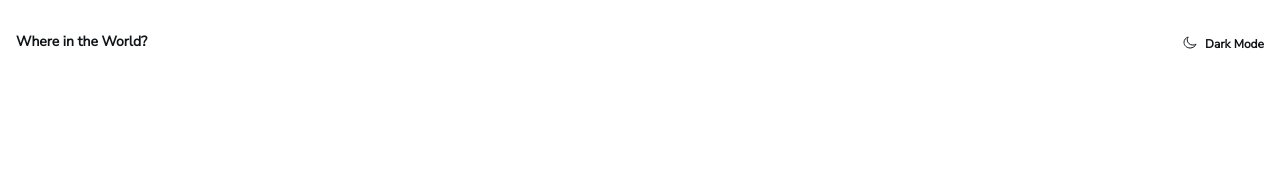
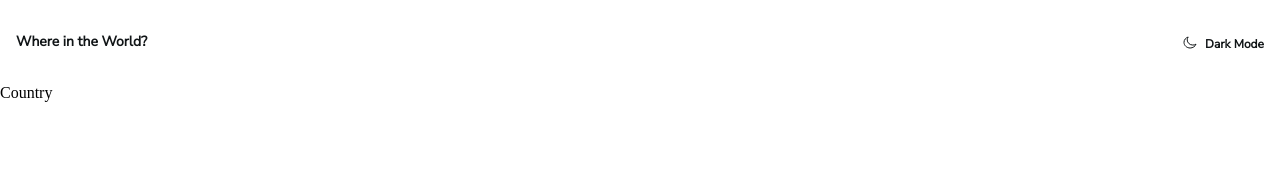
Before and after one commit to NSJTeo/rest-countries, a Vue app: page /country/1 in a window 1280 px wide. Shown: the top 174 px of the page. Built offline with nearby package versions, Linux system fonts and the light colour scheme; no server answers.

Commit message:
Add axios, set up Vue router and routes

```diff
--- a/package.json
+++ b/package.json
@@ -7,8 +7,10 @@
     "build": "vue-cli-service build"
   },
   "dependencies": {
+    "axios": "^0.27.2",
     "core-js": "^3.8.3",
     "vue": "^3.2.13",
+    "vue-router": "^4.0.15",
     "vuex": "^4.0.2"
   },
   "devDependencies": {
--- a/src/App.vue
+++ b/src/App.vue
@@ -1,17 +1,21 @@
 <template>
   <Header />
+  <router-view />
 </template>
 
 <script>
 import Header from './components/Header.vue';
+import axios from 'axios';
+
 export default {
   name: 'App',
-  methods: {
-    logState() {
-      console.log(this.$store.state.darkModeOn);
-    },
+  methods: {},
+  components: { Header },
+  mounted() {
+    axios.get('https://restcountries.com/v3.1/all').then((response) => {
+      console.log(response.data);
+    });
   },
-  components: { Header },
 };
 </script>
 
--- a/src/main.js
+++ b/src/main.js
@@ -1,5 +1,6 @@
 import { createApp } from 'vue';
 import { store } from './store';
+import router from './router';
 import App from './App.vue';
 
-createApp(App).use(store).mount('#app');
+createApp(App).use(router).use(store).mount('#app');
--- /dev/null
+++ b/src/router/index.js
@@ -0,0 +1,29 @@
+import { createRouter, createWebHistory } from 'vue-router';
+import Home from '../views/Home.vue';
+import Country from '../views/Country.vue';
+
+const routes = [
+  {
+    path: '/',
+    name: 'Home',
+    component: Home,
+  },
+  // delete after
+  // {
+  //   path: '/country',
+  //   name: 'Country',
+  //   component: Country,
+  // },
+  {
+    path: '/country/:id',
+    name: 'Country',
+    component: Country,
+  },
+];
+
+const router = createRouter({
+  history: createWebHistory(process.env.BASE_URL),
+  routes,
+});
+
+export default router;
--- /dev/null
+++ b/src/views/Country.vue
@@ -0,0 +1,12 @@
+<template>
+  <main>Country</main>
+</template>
+
+<script>
+export default {
+  name: 'Country',
+  mounted() {
+    console.log(this.$route);
+  },
+};
+</script>
--- /dev/null
+++ b/src/views/Home.vue
@@ -0,0 +1,9 @@
+<template>
+  <main>Home</main>
+</template>
+
+<script>
+export default {
+  name: 'Home',
+};
+</script>
```
Also changed, not shown: 1 other file (tests, documents, lock files or other folders).
